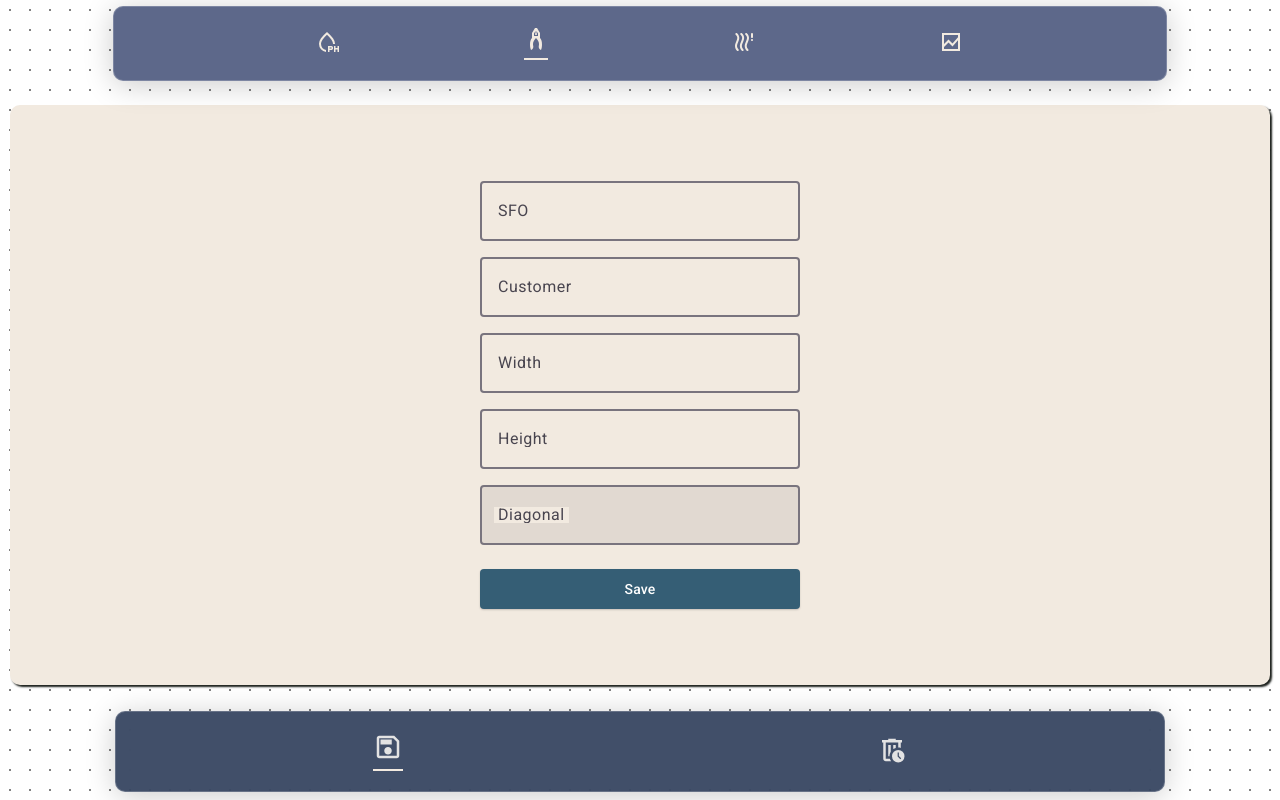
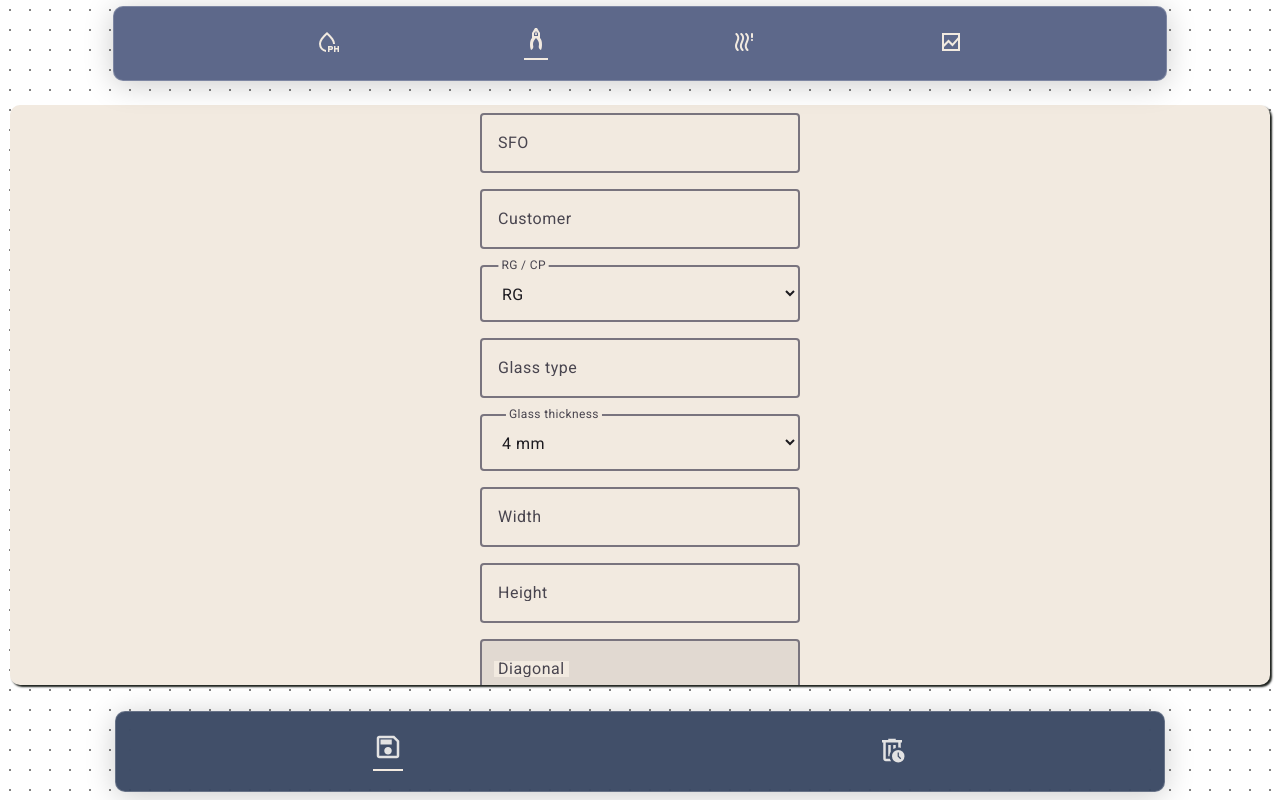
Before and after one commit to shyamrudrapati35/matrixqctools, a React (Vite) app: page /rg/set in a window 1280 px wide. Built offline with nearby package versions, Linux system fonts and the light colour scheme.

Commit message:
added glass type to rg page

```diff
--- a/src/pages/dgupage/Dgu.jsx
+++ b/src/pages/dgupage/Dgu.jsx
@@ -218,6 +218,12 @@ export default function Dgu({ category }) {
           </select>
         </div>
 
+        <div>
+          <br />
+          <p>1st Glass</p>
+          <br />
+        </div>
+
         <div className="m3-outlined-text-field">
           <input
             id="field-first-glass"
@@ -261,6 +267,12 @@ export default function Dgu({ category }) {
           <label htmlFor="field-bite" className="m3-outlined-text-field__label">
             Bite (mm)
           </label>
+        </div>
+
+        <div>
+          <br />
+          <p>2nd Glass</p>
+          <br />
         </div>
 
         <div className="m3-outlined-text-field">
--- a/src/pages/rgpage/Rg.jsx
+++ b/src/pages/rgpage/Rg.jsx
@@ -5,6 +5,11 @@ import { addMeasurement } from "../../lib/indexedDb";
 export default function Set({ category }) {
   const [sfo, setSfo] = useState("");
   const [customer, setCustomer] = useState("");
+  const [glassType, setGlassType] = useState("");
+  const [glassThickness, setGlassThickness] = useState(4);
+  const [glassCategory, setGlassCategory] = useState(
+    category?.trim().toLowerCase() === "cp" ? "cp" : "rg"
+  );
   const [width, setWidth] = useState(0);
   const [height, setHeight] = useState(0);
   const [saveStatus, setSaveStatus] = useState({ type: "idle", message: "" });
@@ -23,6 +28,7 @@ export default function Set({ category }) {
 
     const w = Number(width);
     const h = Number(height);
+    const t = Number(glassThickness);
     if (!Number.isFinite(w) || !Number.isFinite(h) || w <= 0 || h <= 0) {
       setSaveStatus({
         type: "error",
@@ -31,18 +37,29 @@ export default function Set({ category }) {
       return;
     }
 
+    if (!Number.isFinite(t) || t <= 0) {
+      setSaveStatus({
+        type: "error",
+        message: "Enter valid glass thickness (> 0).",
+      });
+      return;
+    }
+
     const d = Math.hypot(w, h);
+    const selectedCategory = glassCategory || category || "rg";
     const measurement = {
       time: new Date().toISOString(),
       sfo: sfo.trim(),
       customer: customer.trim(),
+      glassType: glassType.trim(),
+      glassThickness: Number.isFinite(t) ? t : null,
       width: w,
       height: h,
       diagonal: Number.isFinite(d) ? Math.round(d) : null,
     };
 
     try {
-      await addMeasurement(measurement, category);
+      await addMeasurement(measurement, selectedCategory);
       setSaveStatus({ type: "success", message: "Saved to IndexedDB." });
     } catch (err) {
       setSaveStatus({
@@ -84,6 +101,60 @@ export default function Set({ category }) {
             className="m3-outlined-text-field__label"
           >
             Customer
+          </label>
+        </div>
+        <div className="m3-outlined-text-field">
+          <select
+            id="field-panel-category"
+            className="m3-outlined-text-field__input"
+            value={glassCategory}
+            onChange={(e) => setGlassCategory(e.target.value)}
+          >
+            <option value="rg">RG</option>
+            <option value="cp">CP</option>
+          </select>
+          <label
+            htmlFor="field-panel-category"
+            className="m3-outlined-text-field__label"
+          >
+            RG / CP
+          </label>
+        </div>
+        <div className="m3-outlined-text-field">
+          <input
+            id="field-glass-type"
+            className="m3-outlined-text-field__input"
+            type="text"
+            placeholder=" "
+            value={glassType}
+            onChange={(e) => setGlassType(e.target.value)}
+            autoComplete="off"
+          />
+          <label
+            htmlFor="field-glass-type"
+            className="m3-outlined-text-field__label"
+          >
+            Glass type
+          </label>
+        </div>
+        <div className="m3-outlined-text-field">
+          <select
+            id="field-glass-thickness"
+            className="m3-outlined-text-field__input"
+            value={glassThickness}
+            onChange={(e) => setGlassThickness(Number(e.target.value))}
+          >
+            {[4, 5, 6, 8, 10, 12, 15, 19].map((value) => (
+              <option key={value} value={value}>
+                {value} mm
+              </option>
+            ))}
+          </select>
+          <label
+            htmlFor="field-glass-thickness"
+            className="m3-outlined-text-field__label"
+          >
+            Glass thickness
           </label>
         </div>
         <div className="m3-outlined-text-field">
--- a/src/pages/savepage/Save.jsx
+++ b/src/pages/savepage/Save.jsx
@@ -82,10 +82,14 @@ Make: ${m.make || "—"}
 
 Delta T: ${m.deltaT || "—"}`;
   }
-  // Default RG format
+  // Default RG / CP format
   return `SFO: ${m.sfo || "—"}
 
 Customer: ${m.customer || "—"}
+
+Glass Type: ${m.glassType || "—"}
+
+Glass thickness: ${m.glassThickness != null ? m.glassThickness + " mm" : "—"}
 
 Width: ${m.width} mm
 
@@ -167,6 +171,10 @@ function renderCardRows(m, category) {
       <span className="m3-card__value">{m.sfo || "—"}</span>
       <span className="m3-card__label">Customer</span>
       <span className="m3-card__value">{m.customer || "—"}</span>
+      <span className="m3-card__label">Glass Type</span>
+      <span className="m3-card__value">{m.glassType || "—"}</span>
+      <span className="m3-card__label">Glass thickness</span>
+      <span className="m3-card__value">{m.glassThickness != null ? `${m.glassThickness} mm` : "—"}</span>
       <span className="m3-card__label">Width</span>
       <span className="m3-card__value">{m.width}</span>
       <span className="m3-card__label">Height</span>
```
